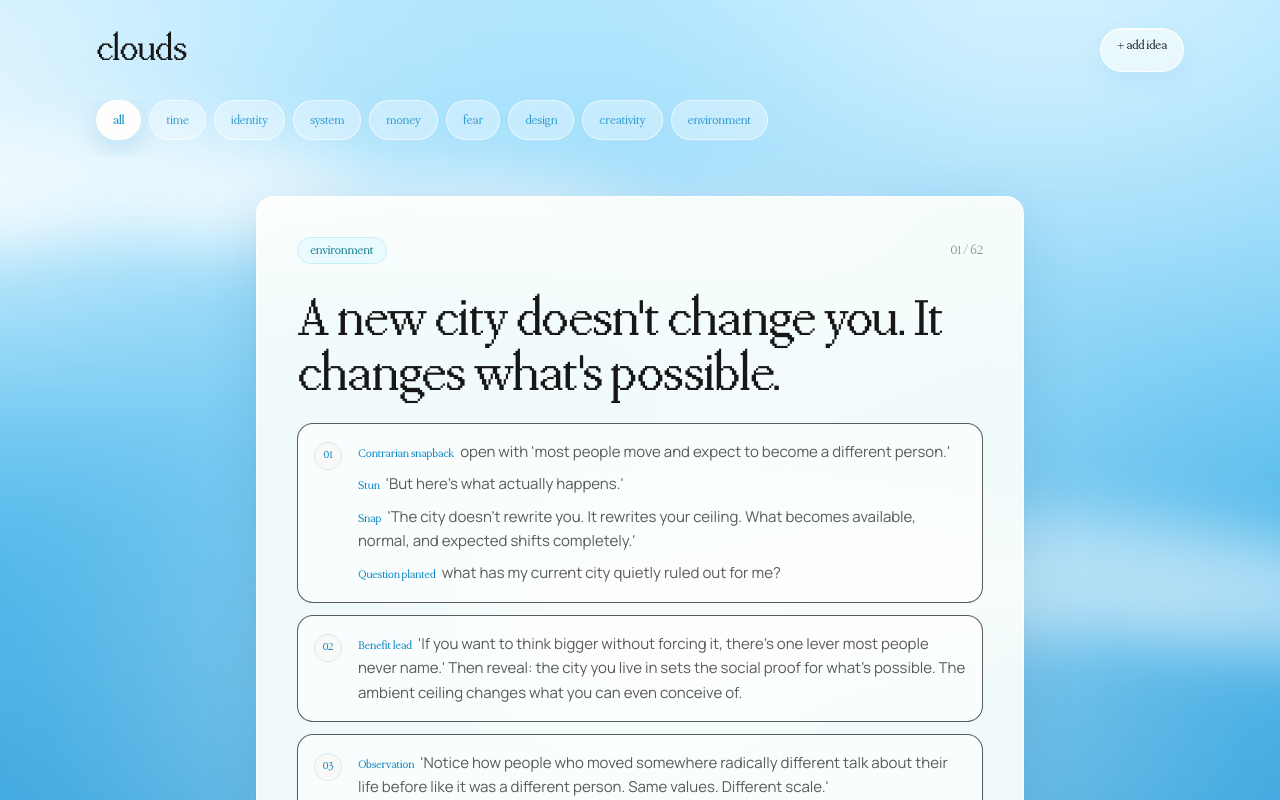
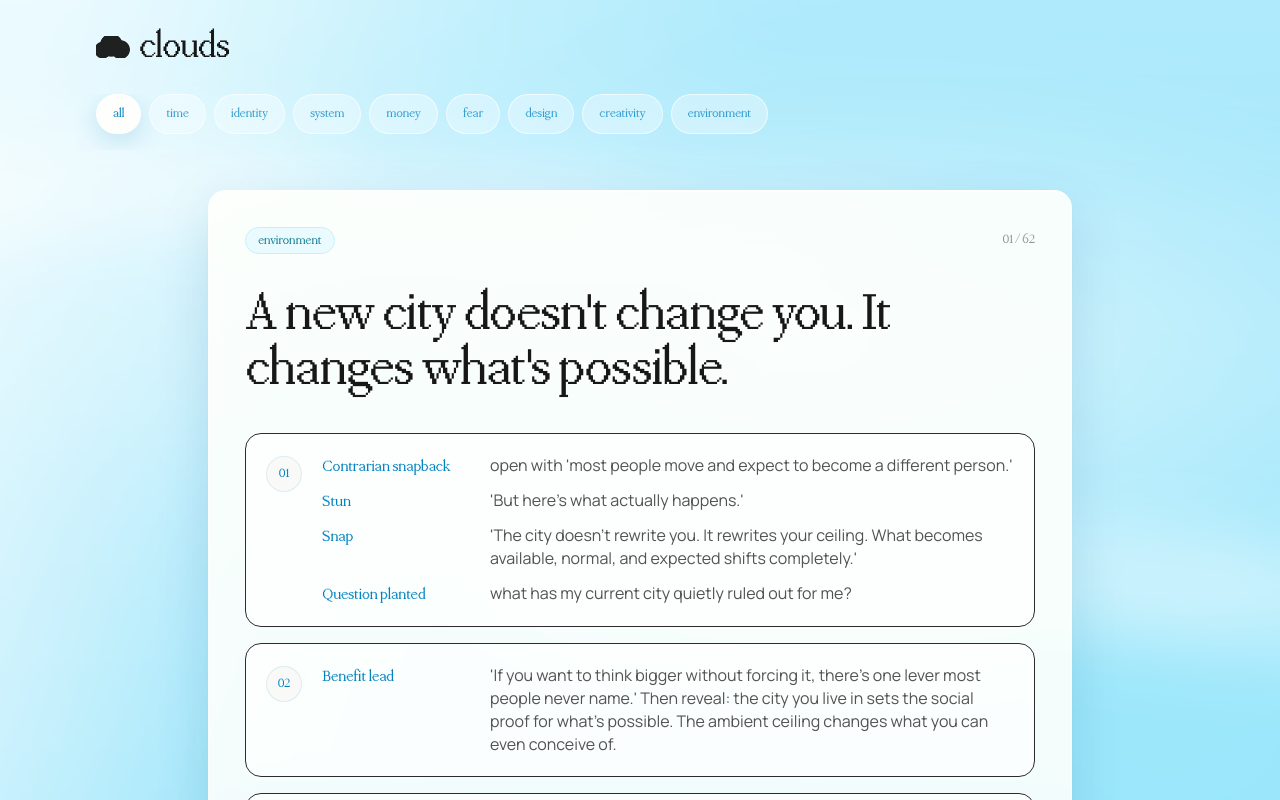
Before and after one commit to valentincoded/idea-forest, a Next.js app: page / in a window 1280 px wide. Shown: the top 800 px of the page. Built offline with nearby package versions, Linux system fonts and the light colour scheme.

Commit message:
Refine Clouds card layout and sky motion

```diff
--- a/app/globals.css
+++ b/app/globals.css
@@ -21,20 +21,33 @@ body {
 
 .cloud-background {
   overflow: hidden;
-  background: linear-gradient(180deg, #92dcff 0%, #64c5f3 44%, #41a9df 100%);
+  background: #69c9f4;
 }
 
 .cloud-background__wash {
   position: absolute;
-  inset: -35%;
+  inset: -28%;
   background:
-    radial-gradient(ellipse at 18% 28%, rgba(255, 255, 255, 0.96), transparent 30%),
-    radial-gradient(ellipse at 70% 22%, rgba(255, 255, 255, 0.72), transparent 34%),
-    radial-gradient(ellipse at 52% 72%, rgba(255, 255, 255, 0.62), transparent 40%);
-  filter: blur(58px);
+    linear-gradient(180deg, rgba(186, 232, 255, 0.9) 0%, rgba(74, 180, 229, 0.68) 100%),
+    radial-gradient(ellipse at 20% 18%, rgba(255, 255, 255, 0.86), transparent 34%),
+    radial-gradient(ellipse at 78% 82%, rgba(255, 255, 255, 0.5), transparent 38%);
+  filter: blur(28px);
   mix-blend-mode: screen;
-  opacity: 0.9;
-  animation: cloud-drift 28s ease-in-out infinite alternate;
+  opacity: 0.82;
+  animation: cloud-drift 24s ease-in-out infinite alternate;
+}
+
+.cloud-background__flow {
+  position: absolute;
+  inset: -18% -55%;
+  background:
+    linear-gradient(105deg, transparent 0 18%, rgba(255, 255, 255, 0.78) 31%, rgba(255, 255, 255, 0.3) 43%, transparent 56%),
+    linear-gradient(105deg, transparent 12%, rgba(255, 255, 255, 0.42) 28%, transparent 46%),
+    radial-gradient(ellipse at 62% 46%, rgba(255, 255, 255, 0.72), transparent 34%);
+  filter: blur(42px);
+  mix-blend-mode: screen;
+  opacity: 0.86;
+  animation: white-gradient-flow 18s linear infinite;
 }
 
 .cloud-background__drift {
@@ -42,13 +55,13 @@ body {
   pointer-events: none;
   border-radius: 999px;
   background:
-    radial-gradient(ellipse at 18% 56%, rgba(255, 255, 255, 0.9) 0 18%, transparent 19%),
-    radial-gradient(ellipse at 38% 42%, rgba(255, 255, 255, 0.84) 0 25%, transparent 26%),
-    radial-gradient(ellipse at 62% 54%, rgba(255, 255, 255, 0.76) 0 22%, transparent 23%),
-    radial-gradient(ellipse at 82% 62%, rgba(255, 255, 255, 0.62) 0 16%, transparent 17%);
-  filter: blur(28px);
+    radial-gradient(ellipse at 18% 56%, rgba(255, 255, 255, 0.72) 0 18%, transparent 19%),
+    radial-gradient(ellipse at 38% 42%, rgba(255, 255, 255, 0.66) 0 25%, transparent 26%),
+    radial-gradient(ellipse at 62% 54%, rgba(255, 255, 255, 0.58) 0 22%, transparent 23%),
+    radial-gradient(ellipse at 82% 62%, rgba(255, 255, 255, 0.48) 0 16%, transparent 17%);
+  filter: blur(34px);
   mix-blend-mode: screen;
-  opacity: 0.74;
+  opacity: 0.62;
 }
 
 .cloud-background__drift--one {
@@ -75,6 +88,16 @@ body {
 
   to {
     transform: translate3d(2%, 1.5%, 0) scale(1.04);
+  }
+}
+
+@keyframes white-gradient-flow {
+  from {
+    transform: translate3d(-16%, -2%, 0);
+  }
+
+  to {
+    transform: translate3d(16%, 2%, 0);
   }
 }
 
@@ -109,7 +132,7 @@ body {
 
 .idea-card {
   width: calc(100vw - 1.5rem);
-  max-width: 48rem;
+  max-width: 54rem;
 }
 
 @media (max-width: 640px) {
@@ -178,6 +201,26 @@ body {
   border-color: rgba(254, 255, 252, 0.88);
 }
 
+.cloud-brand {
+  display: inline-flex;
+  align-items: center;
+  gap: 0.55rem;
+}
+
+.cloud-brand__icon {
+  width: 34px;
+  height: 22px;
+  display: inline-block;
+  flex: 0 0 auto;
+  color: var(--cloud-ink);
+  background:
+    radial-gradient(circle at 20% 64%, currentColor 0 8px, transparent 8.8px),
+    radial-gradient(circle at 45% 42%, currentColor 0 11px, transparent 11.8px),
+    radial-gradient(circle at 72% 62%, currentColor 0 9px, transparent 9.8px),
+    linear-gradient(currentColor, currentColor) 8px 10px / 20px 10px no-repeat;
+  opacity: 0.96;
+}
+
 .display-font,
 .cloud-wordmark {
   font-family: var(--font-ppmondwest);
@@ -198,6 +241,7 @@ body {
 
 @media (prefers-reduced-motion: reduce) {
   .cloud-background__wash,
+  .cloud-background__flow,
   .cloud-background__drift {
     animation: none;
   }
--- a/app/page.tsx
+++ b/app/page.tsx
@@ -5,13 +5,12 @@ import IdeaCard from '@/components/IdeaCard'
 import GradientBackground from '@/components/GradientBackground'
 import ideasData from '@/data/ideas.json'
 import { Idea, Category } from '@/types/idea'
-import Link from 'next/link'
 
 const CATEGORIES: Category[] = ['time', 'identity', 'system', 'money', 'fear', 'design', 'creativity', 'environment']
 const ALL = 'all'
 
 export default function Home() {
-  const [ideas, setIdeas] = useState<Idea[]>(ideasData as Idea[])
+  const ideas = ideasData as Idea[]
   const [activeCategory, setActiveCategory] = useState<Category | typeof ALL>(ALL)
   const [currentIndex, setCurrentIndex] = useState(0)
 
@@ -34,14 +33,6 @@ export default function Home() {
     setCurrentIndex(idx)
   }, [filtered.length])
 
-  const markUsed = useCallback(() => {
-    setIdeas(prev => prev.map(idea =>
-      idea.id === current.id
-        ? { ...idea, status: idea.status === 'unused' ? 'recorded' : 'unused' }
-        : idea
-    ))
-  }, [current])
-
   const handleCategory = (cat: Category | typeof ALL) => {
     setActiveCategory(cat)
     setCurrentIndex(0)
@@ -54,15 +45,12 @@ export default function Home() {
       <GradientBackground />
 
       <header className="mx-auto flex w-full max-w-6xl shrink-0 items-center justify-between px-4 pt-4 pb-3 sm:px-5 md:px-8 md:py-7">
-        <span className="cloud-wordmark select-none text-[2rem] leading-none text-cloud-ink whitespace-nowrap sm:text-[2.35rem]">
-          clouds
+        <span className="cloud-brand select-none">
+          <span className="cloud-brand__icon" aria-hidden="true" />
+          <span className="cloud-wordmark text-[2rem] leading-none text-cloud-ink whitespace-nowrap sm:text-[2.35rem]">
+            clouds
+          </span>
         </span>
-        <Link
-          href="/add"
-          className="ui-label sky-pill sky-pill--bright min-h-10 px-3.5 py-2 text-[13px] font-medium leading-none text-cloud-ink transition-all hover:border-white hover:bg-white/86 whitespace-nowrap sm:min-h-11 sm:px-4 sm:py-2.5"
-        >
-          + add idea
-        </Link>
       </header>
 
       <nav className="scrollbar-none mx-auto flex w-full max-w-6xl shrink-0 gap-2 overflow-x-auto px-4 pb-4 sm:px-5 md:px-8">
@@ -94,7 +82,6 @@ export default function Home() {
       <div className="flex min-h-0 w-full max-w-full flex-1 items-start justify-center overflow-hidden px-3 pb-5 pt-1 sm:px-5 sm:py-8 md:items-center md:px-8 md:py-10">
         <IdeaCard
           idea={current}
-          onMarkUsed={markUsed}
           total={filtered.length}
           current={currentIndex + 1}
         />
--- a/components/GradientBackground.tsx
+++ b/components/GradientBackground.tsx
@@ -2,6 +2,7 @@ export default function GradientBackground() {
   return (
     <div className="cloud-background fixed inset-0 -z-10" aria-hidden="true">
       <div className="cloud-background__wash" />
+      <div className="cloud-background__flow" />
       <div className="cloud-background__drift cloud-background__drift--one" />
       <div className="cloud-background__drift cloud-background__drift--two" />
     </div>
--- a/components/IdeaCard.tsx
+++ b/components/IdeaCard.tsx
@@ -15,7 +15,6 @@ const categoryColors: Record<string, string> = {
 
 interface IdeaCardProps {
   idea: Idea
-  onMarkUsed: () => void
   total: number
   current: number
 }
@@ -57,11 +56,11 @@ function parseAngle(angle: string) {
   })
 }
 
-export default function IdeaCard({ idea, onMarkUsed, total, current }: IdeaCardProps) {
+export default function IdeaCard({ idea, total, current }: IdeaCardProps) {
   const isUsed = idea.status !== 'unused'
 
   return (
-    <article className="glass-card idea-card relative mx-auto flex min-w-0 flex-col gap-4 overflow-hidden p-4 sm:gap-5 sm:p-6 md:gap-7 md:p-10">
+    <article className="glass-card idea-card relative mx-auto flex min-w-0 flex-col gap-5 overflow-hidden p-4 sm:gap-6 sm:p-6 md:gap-8 md:p-9">
       <div className="relative z-10 flex items-center justify-between gap-4">
         <span className={`ui-label rounded-cloud-pill border px-3 py-1.5 text-[13px] font-medium leading-none ${categoryColors[idea.category]}`}>
           {idea.category}
@@ -71,7 +70,7 @@ export default function IdeaCard({ idea, onMarkUsed, total, current }: IdeaCardP
         </span>
       </div>
 
-      <div className="relative z-10 flex flex-col gap-4 md:gap-5">
+      <div className="relative z-10 flex flex-col gap-7 md:gap-9">
         <p className={`display-font max-w-2xl text-[2.55rem] font-medium leading-[1.02] tracking-[-0.02em] text-cloud-ink break-words sm:text-5xl md:text-[3.4rem] ${isUsed ? 'line-through opacity-40' : ''}`}>
           {idea.hook}
         </p>
@@ -85,19 +84,19 @@ export default function IdeaCard({ idea, onMarkUsed, total, current }: IdeaCardP
             </p>
           </div>
         )}
-        <ul className="grid min-w-0 gap-2.5 sm:gap-3">
+        <ul className="grid min-w-0 gap-3.5 sm:gap-4">
           {idea.angles.map((angle, i) => (
-            <li key={i} className="group flex min-w-0 gap-3 rounded-cloud-panel border border-cloud-line bg-white/58 p-3 text-xs leading-relaxed text-cloud-charcoal/78 transition-all hover:border-[#c8e8f6] hover:bg-white/76 sm:gap-4 sm:p-4 sm:text-sm md:text-[15px]">
-              <span className="ui-label mt-0.5 flex h-6 w-6 shrink-0 items-center justify-center rounded-full bg-cloud-paper-soft text-[11px] text-cloud-accent-strong shadow-[inset_0_0_0_1px_rgba(0,129,192,0.12)] transition-colors group-hover:bg-[#e8f5fb] sm:h-7 sm:w-7">
+            <li key={i} className="group flex min-w-0 gap-3.5 rounded-cloud-panel border border-cloud-line bg-white/62 p-4 text-sm leading-relaxed text-cloud-charcoal transition-all hover:border-[#c8e8f6] hover:bg-white/78 sm:gap-5 sm:p-5 md:text-[15px]">
+              <span className="ui-label mt-0.5 flex h-8 w-8 shrink-0 items-center justify-center rounded-full bg-cloud-paper-soft text-[13px] text-cloud-accent-strong shadow-[inset_0_0_0_1px_rgba(0,129,192,0.12)] transition-colors group-hover:bg-[#e8f5fb] sm:h-9 sm:w-9">
                 {String(i + 1).padStart(2, '0')}
               </span>
-              <span className="grid min-w-0 gap-2 overflow-hidden break-words [overflow-wrap:anywhere]">
+              <span className="grid min-w-0 flex-1 gap-3 overflow-hidden break-words [overflow-wrap:anywhere]">
                 {parseAngle(angle).map((segment) => (
-                  <span key={`${i}-${segment.label}`} className="block">
-                    <span className="ui-label mr-1.5 text-[12px] font-medium leading-none text-cloud-accent-strong">
+                  <span key={`${i}-${segment.label}`} className="grid gap-1.5 sm:grid-cols-[9.5rem_1fr] sm:items-baseline sm:gap-4">
+                    <span className="ui-label text-[15px] font-medium leading-[1.05] text-cloud-accent-strong sm:text-base">
                       {segment.label}
                     </span>
-                    <span>{segment.text}</span>
+                    <span className="text-[15px] leading-[1.45] text-cloud-charcoal/82 sm:text-base">{segment.text}</span>
                   </span>
                 ))}
               </span>
@@ -119,16 +118,6 @@ export default function IdeaCard({ idea, onMarkUsed, total, current }: IdeaCardP
         <span className="ui-label text-[12px] text-cloud-muted/60">
           idea in orbit
         </span>
-        <button
-          onClick={onMarkUsed}
-          className={`ui-label min-h-10 shrink-0 rounded-cloud-pill border px-3.5 text-[13px] font-medium leading-none transition-all duration-200 sm:px-4 ${
-            isUsed
-              ? 'border-cloud-line bg-cloud-paper-soft text-cloud-muted hover:bg-white'
-              : 'border-[#c8e8f6] bg-[#e8f5fb] text-cloud-accent-strong hover:bg-white hover:shadow-[0_10px_28px_rgba(0,129,192,0.14)]'
-          }`}
-        >
-          {isUsed ? 'used' : 'mark used'}
-        </button>
       </div>
     </article>
   )
```
